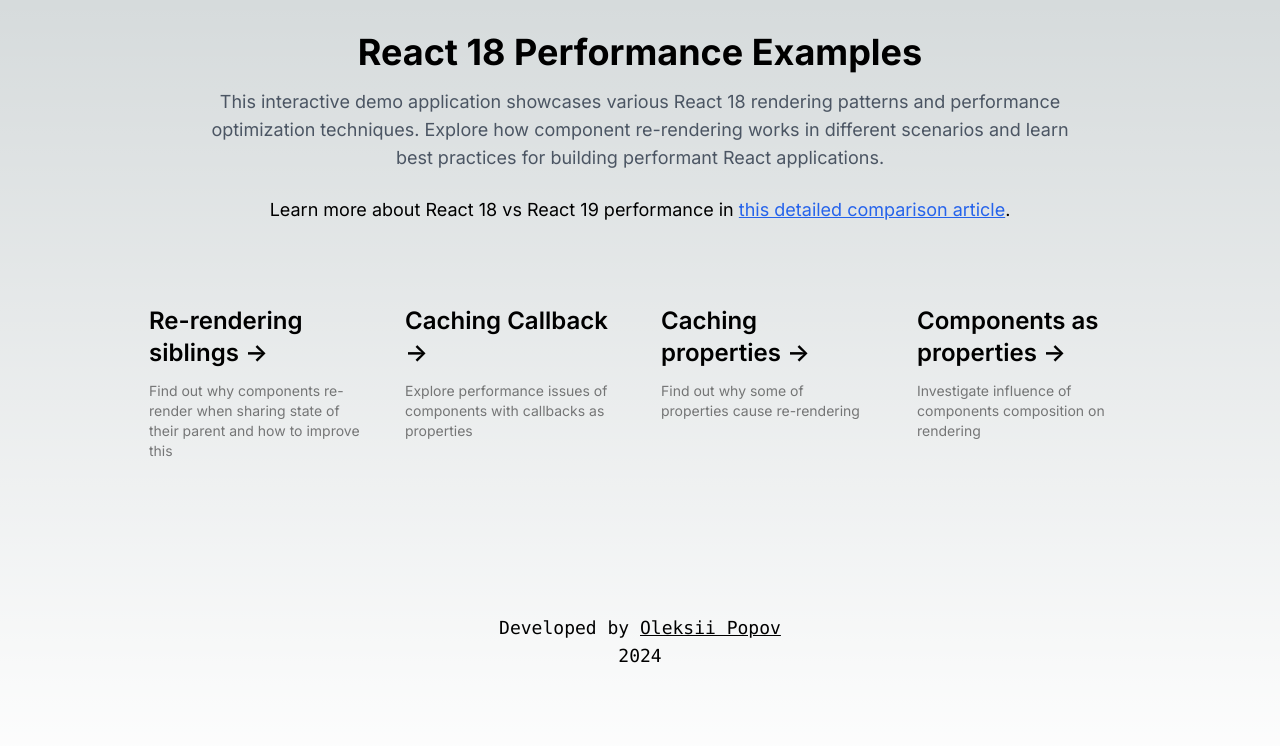
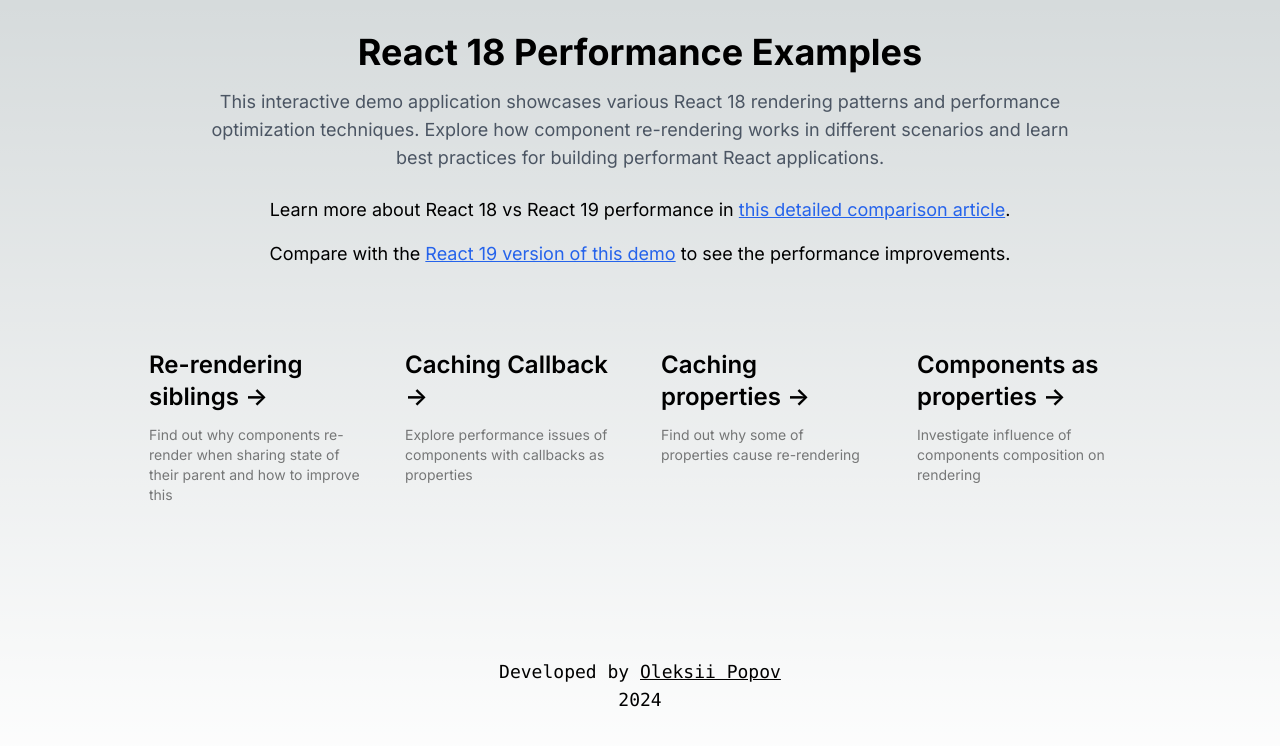
Before and after one commit to AlexeyPopovUA/react-performance-examples, a Next.js app in the folder front-end/: page / in a window 1280 px wide. Shown: the top 746 px of the page. Built offline with nearby package versions, Linux system fonts and the light colour scheme.

Commit message:
Add link to React 19 version of the demo

```diff
--- a/front-end/src/app/Hero.tsx
+++ b/front-end/src/app/Hero.tsx
@@ -7,7 +7,7 @@ export function Hero() {
         techniques. Explore how component re-rendering works in different scenarios and learn best practices for
         building performant React applications.
       </p>
-      <p className="text-lg">
+      <p className="mb-4 text-lg">
         Learn more about React 18 vs React 19 performance in{' '}
         <a
           href="https://oleksiipopov.com/blog/react-18-vs-react-19/"
@@ -19,6 +19,18 @@ export function Hero() {
         </a>
         .
       </p>
+      <p className="text-lg">
+        Compare with the{' '}
+        <a
+          href="https://full-rc-upgrade.dev.react-performance-examples.examples.oleksiipopov.com/"
+          target="_blank"
+          rel="noopener noreferrer"
+          className="text-blue-600 underline hover:text-blue-800"
+        >
+          React 19 version of this demo
+        </a>
+        {' '}to see the performance improvements.
+      </p>
     </section>
   );
 }
```
Also changed, not shown: 1 other file (tests, documents, lock files or other folders).
